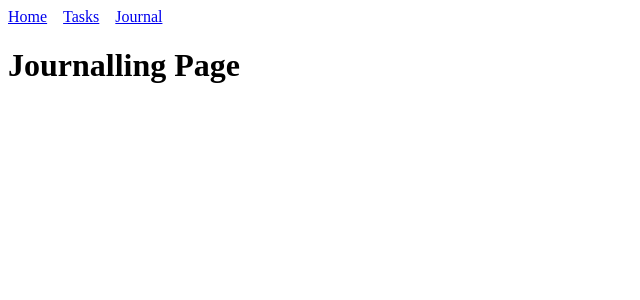
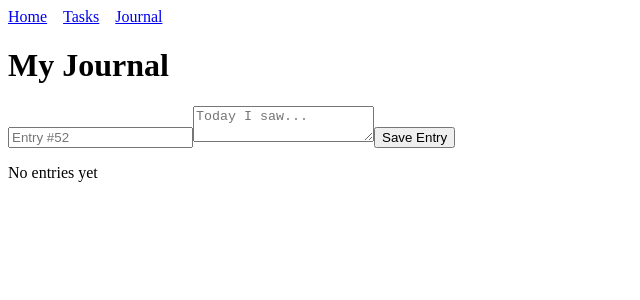
Before and after one commit to gamejam-sandwich/todo-app, a React (Vite) app: page /journals in a window 1280 px wide. Shown: the top 300 px of the page, without its empty margins (0-640 px from the left). Built offline with nearby package versions, Linux system fonts and the light colour scheme.

Commit message:
Made journal functionality

```diff
--- a/src/App.jsx
+++ b/src/App.jsx
@@ -1,13 +1,10 @@
 import { Routes, Route, Link } from 'react-router-dom';
 import Navbar from './components/Navbar';
 import Tasks from './pages/Tasks';
+import Journal from './pages/Journal';
 
 function Home() {
     return <h1>Journal cover</h1>;
-}
-
-function Journal() {
-    return <h1>Journalling Page</h1>;
 }
 
 export default function App() {
--- a/src/pages/Journal.jsx
+++ b/src/pages/Journal.jsx
@@ -1,13 +1,13 @@
 import { useState, useEffect } from 'react';
 
 export default function Journal() {
-    const [entries, setEntries] = (() => {
+    const [entries, setEntries] = useState(() => {
         const savedEntries = localStorage.getItem('my_entries');
-        return savedEtnries ? JSON.parse(savedEntries) : [];
+        return savedEntries ? JSON.parse(savedEntries) : [];
     })
 
-    const [title, setTitle] = ('');
-    const [content, setContent] = ('');
+    const [title, setTitle] = useState('');
+    const [content, setContent] = useState('');
 
     useEffect(() => {
         localStorage.setItem('my_entries', JSON.stringify(entries));
@@ -28,4 +28,43 @@ export default function Journal() {
         setTitle('');
         setContent('');
     }
+
+    function handleDeleteEntry(id) {
+        setEntries(entries.filter((entry) => entry.id !== id));
+    }
+
+    return (
+        <div>
+            <h1>My Journal</h1>
+            <form onSubmit={handleSaveEntry}>
+                <input
+                    type="text"
+                    placeholder="Entry #52"
+                    value={title}
+                    onChange={(e) => setTitle(e.target.value)}
+                />
+                <textarea
+                    placeholder="Today I saw..."
+                    value={content}
+                    onChange={(e) => setContent(e.target.value)}
+                />
+                <button type="submit">Save Entry</button>
+            </form>
+
+            <div>
+                {entries.length === 0 ? (
+                    <p>No entries yet</p>
+                ) : (
+                    entries.map((entry) => (
+                        <article key={entry.id}>
+                            <h>{entry.title} {entry.date}</h>
+                            <p>{entry.content}</p>
+                            <button onClick={() => handleDeleteEntry(entry.id)}>Delete</button>
+                        </article>
+                    ))
+                )
+                }
+            </div>
+        </div>
+    )
 }
--- a/src/pages/Tasks.jsx
+++ b/src/pages/Tasks.jsx
@@ -37,6 +37,7 @@ export default function Tasks() {
     }
 
     function handleDeleteTask(id) {
+        // only show the tasks that DON'T match the targetted id to be deleted
         setTasks(tasks.filter((task) => task.id !== id));
     }
 
```
